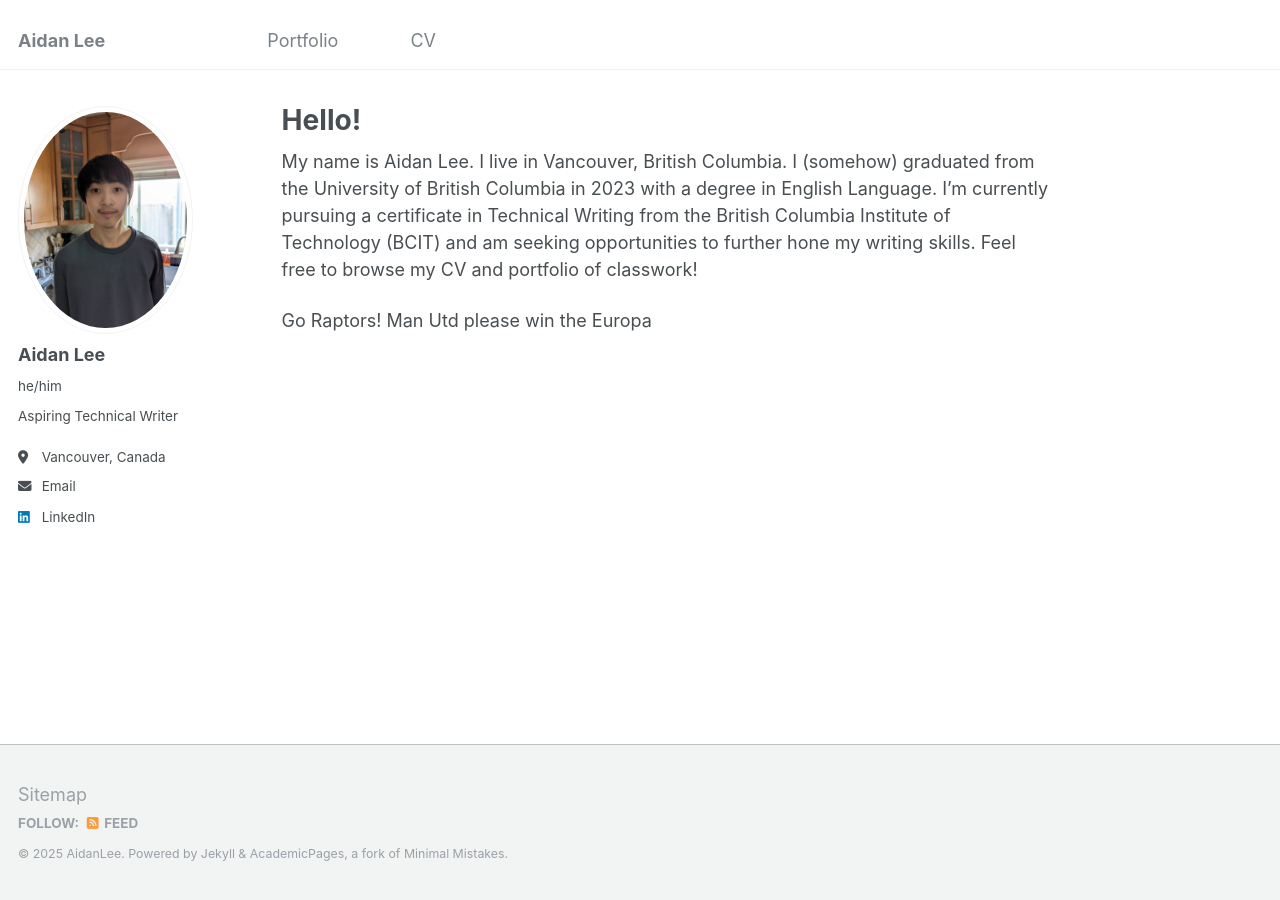
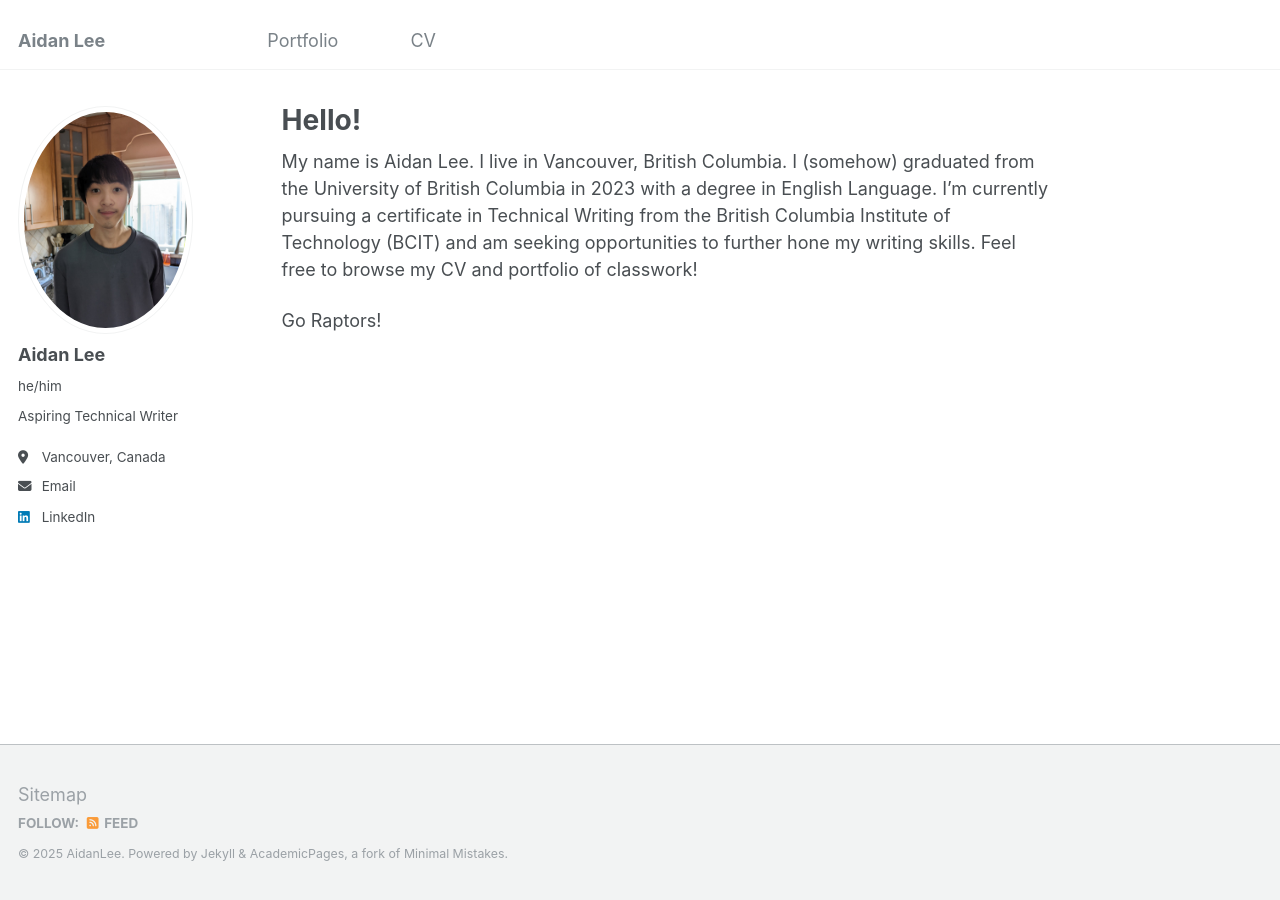
Before and after one commit to aidanmlee/aidanmlee.github.io, a Jekyll site: the page built from _pages/about.md, in a window 1280 px wide. Built offline with Jekyll 4.4.1, drawn with Linux system fonts in a browser that asks for light colours.

Commit message:
updated files

```diff
--- a/_pages/about.md
+++ b/_pages/about.md
@@ -10,4 +10,3 @@ redirect_from:
 My name is Aidan Lee. I live in Vancouver, British Columbia. I (somehow) graduated from the University of British Columbia in 2023 with a degree in English Language. I'm currently pursuing a certificate in Technical Writing from the British Columbia Institute of Technology (BCIT) and am seeking opportunities to further hone my writing skills. Feel free to browse my CV and portfolio of classwork!
 
 Go Raptors!
-Man Utd please win the Europa
```
